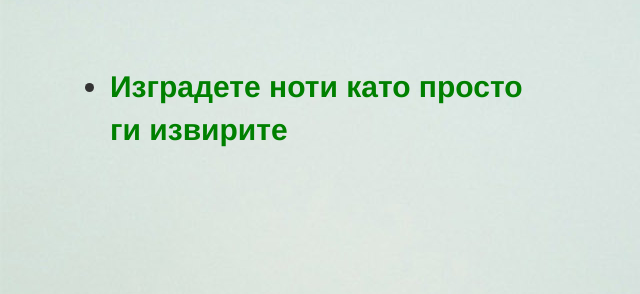
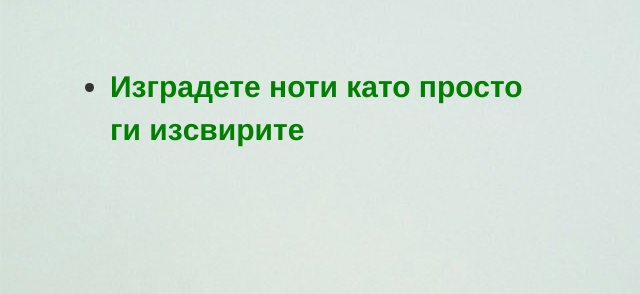
Before and after one commit to valentin-aleksandrov/musician-guide-tool, a website: page application/index.html in a window 1280 px wide. Shown: the part 588-882 px from the top of the page, 0-640 px from the left. Drawn offline with nearby package versions, Linux system fonts and the light colour scheme.

Commit message:
update the guitar notes images and fix a typo

```diff
--- a/application/index.html
+++ b/application/index.html
@@ -62,7 +62,7 @@
                       </li>
                       <li>
                           <a href="http://localhost:8080/createNotesByPlaying.html">
-                              Изградете ноти като просто ги извирите
+                              Изградете ноти като просто ги изcвирите
                           </a>
                       </li>
                   </ul>
```
Also changed, not shown: application/images/guitar-notes/A.png, application/images/guitar-notes/Asharp.png, application/images/guitar-notes/B.png, application/images/guitar-notes/C.png, application/images/guitar-notes/Csharp.png, application/images/guitar-notes/D.png, application/images/guitar-notes/Dsharp.png, application/images/guitar-notes/E.png, application/images/guitar-notes/F.png, application/images/guitar-notes/Fsharp.png, application/images/guitar-notes/G.png, application/images/guitar-notes/Gsharp.png.
